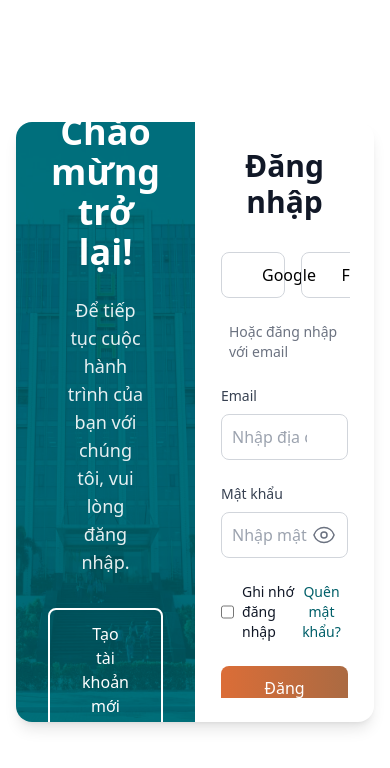
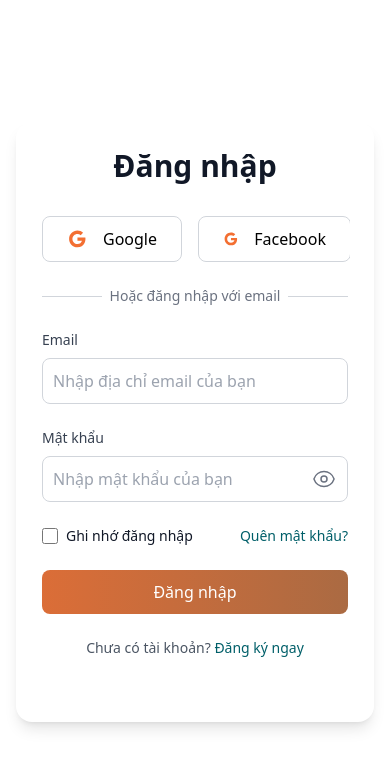
Before and after one commit to nam232004/CloneUEHchatbot, a React (Create React App) app: page /auth in a window 390 px wide. Shown: the top 768 px of the page. Built offline with nearby package versions, Linux system fonts and the light colour scheme.

Commit message:
reponsive auth page

```diff
--- a/src/Components/AuthUI/AuthLayout.tsx
+++ b/src/Components/AuthUI/AuthLayout.tsx
@@ -9,13 +9,14 @@ const AuthLayout: React.FC = () => {
         setIsLogin(!isLogin);
     };
 
+    console.log(isLogin);
+
     return (
         <div className="min-h-screen flex items-center justify-center p-4">
             <div className="w-full max-w-6xl bg-white rounded-2xl shadow-lg overflow-hidden">
                 <div className="flex relative h-[600px]">
-                    {/* Form Container */}
-                    <div className={`w-1/2 p-6 relative z-10 transition-transform duration-700 ease-in-out ${isLogin ? 'translate-x-full' : 'translate-x-0'
-                        }`}>
+
+                    <div className={`w-full md:w-1/2 p-6 relative z-10 transition-transform duration-700 ease-in-out ${isLogin ? 'md:translate-x-full' : 'md:translate-x-0'}`}>
                         {isLogin ? (
                             <LoginForm onSwitchForm={handleSwitchForm} />
                         ) : (
@@ -24,8 +25,7 @@ const AuthLayout: React.FC = () => {
                     </div>
 
                     <div
-                        className={`absolute z-20 top-0 w-1/2 h-full transition-all duration-700 ease-in-out transform ${isLogin ? 'left-0' : 'translate-x-full'
-                            }`}
+                        className={`absolute z-20 top-0 w-full md:w-1/2 h-full transition-all duration-700 ease-in-out transform ${isLogin ? 'left-0' : 'translate-x-full'} md:block hidden`}
                     >
                         <div className="absolute inset-0 bg-primary">
                             <div className="absolute inset-0 bg-gradient-to-r from-primary/90 to-primary/70">
--- a/src/Components/AuthUI/RegisterForm.tsx
+++ b/src/Components/AuthUI/RegisterForm.tsx
@@ -37,7 +37,6 @@ export const RegisterForm = ({ onSwitchForm }: FormProps) => {
         });
     };
 
-    // Add effect to monitor form data changes
     useEffect(() => {
         console.log('Form Data Changed:', formData);
     }, [formData]);
@@ -50,7 +49,6 @@ export const RegisterForm = ({ onSwitchForm }: FormProps) => {
         dispatch(clearError());
         setLocalError(null);
 
-        // Validate all fields
         const emptyFields = Object.entries(formData)
             .filter(([key, value]) => key !== 'terms' && !value)
             .map(([key]) => key);
--- a/src/Components/Layout/NavHome.tsx
+++ b/src/Components/Layout/NavHome.tsx
@@ -22,7 +22,7 @@ const NavItems: NavItem[] = [
     {
         name: "File Manager",
         icon: <Icons.Document />,
-        to: "/test"
+        to: "/file"
     }
 ];
 
--- a/src/Components/Setting/SettingSideBar.tsx
+++ b/src/Components/Setting/SettingSideBar.tsx
@@ -13,8 +13,6 @@ export const SettingSidebar = ({
         },
         { id: 'test', label: 'test', icon: 'test' },
     ];
-
-    console.log(isSidebarOpen);
     return (
         <div className="relative">
             <aside className={`
--- /dev/null
+++ b/src/Pages/FilePage.tsx
@@ -0,0 +1,7 @@
+import React from "react";
+
+const FilePage: React.FC = () => {
+  return <h1>File</h1>;
+};
+
+export default FilePage;
--- a/src/Router/Router.tsx
+++ b/src/Router/Router.tsx
@@ -5,6 +5,7 @@ import AgentPage from "../Pages/AgentPage";
 import SettingPage from "../Pages/SettingPage";
 import AuthPage from "../Pages/AuthPage";
 import { ProtectedRoute } from "../Components/ProtectedRoute/ProtectedRoute";
+import FilePage from "../Pages/FilePage";
 
 const router = createBrowserRouter([
     {
@@ -22,6 +23,7 @@ const router = createBrowserRouter([
             { path: "chat", element: <ChatPage /> },
             { path: "agents", element: <AgentPage /> },
             { path: "setting", element: <SettingPage /> },
+            { path: "file", element: <FilePage /> },
         ],
     },
     {
--- a/tailwind.config.js
+++ b/tailwind.config.js
@@ -22,8 +22,9 @@ const config = {
     },
   },
   plugins: [
+    require('tailwind-scrollbar'),
     require('tailwind-scrollbar-hide'),
-    require('@tailwindcss/line-clamp')
+    require('@tailwindcss/line-clamp'),
   ],
   variants: {
     scrollbar: ['rounded'],
```
